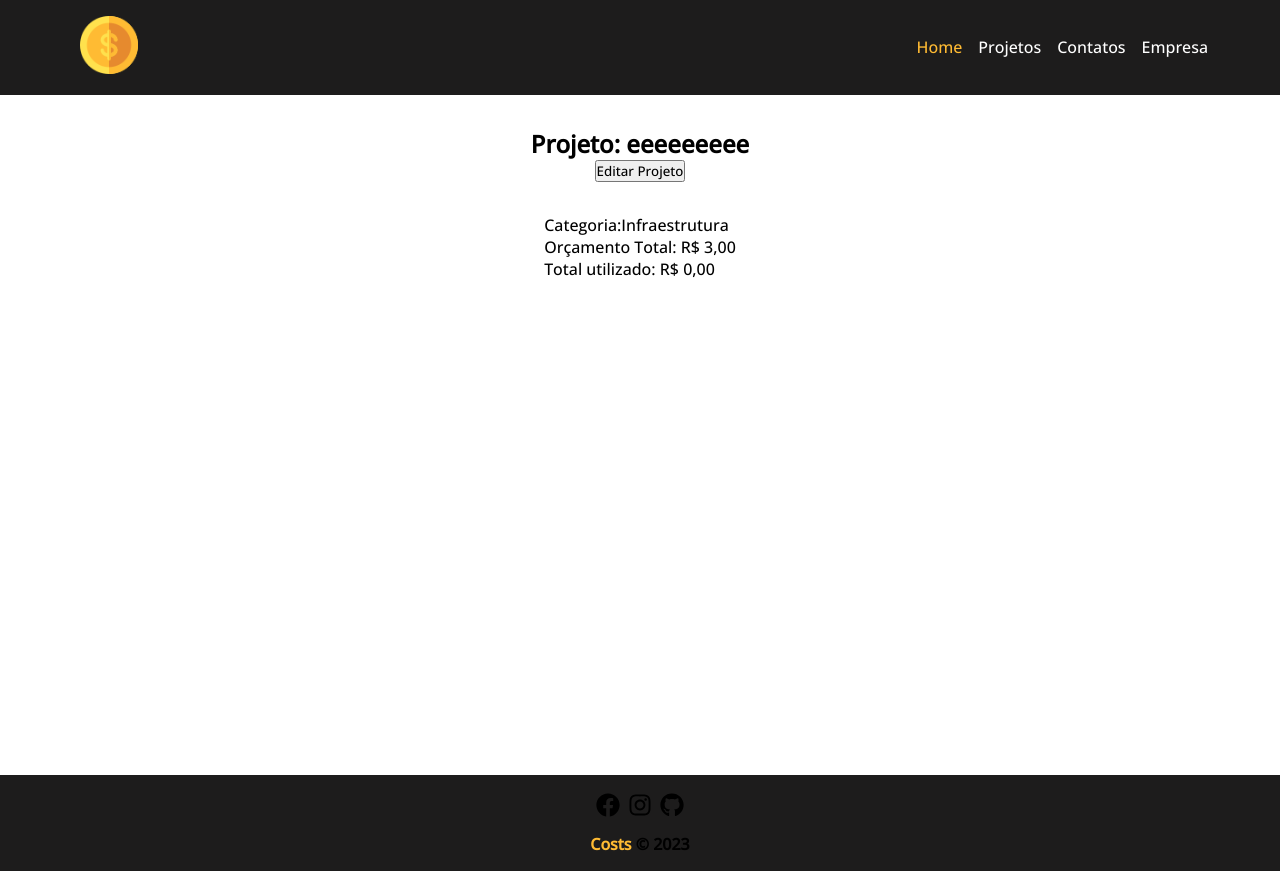
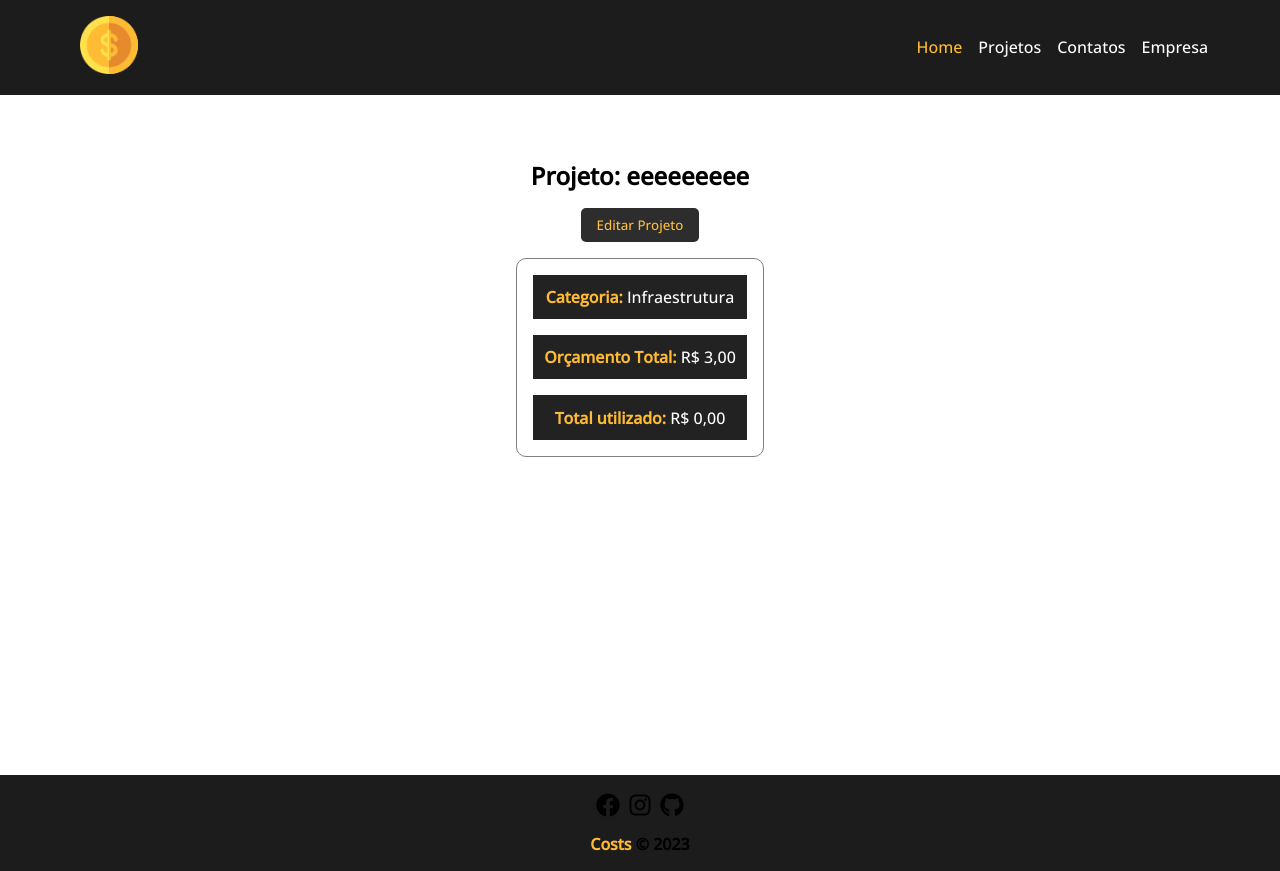
Before and after one commit to Brunowcst/AppFinancas, a React (Create React App) app in the folder app-financas/: page /project/1 in a window 1280 px wide. Built offline with nearby package versions, Linux system fonts and the light colour scheme; data requests are answered from the project's data file.

Commit message:
Estilizações iniciais da página de projetos

```diff
--- a/app-financas/src/components/layout/Container.module.css
+++ b/app-financas/src/components/layout/Container.module.css
@@ -1,4 +1,5 @@
 .container {
+    padding-top: 2rem;
     display: flex;
     justify-content: space-between;
     flex-wrap: wrap;
@@ -6,7 +7,7 @@
 }
 
 .container > div {
-    padding-top: 2rem;
+
     margin: 0 auto;
 }
 
--- a/app-financas/src/components/pages/Project.js
+++ b/app-financas/src/components/pages/Project.js
@@ -2,7 +2,7 @@ import React, { useState, useEffect } from 'react';
 import {useParams} from 'react-router-dom'
 import Loading from '../layout/Loading';
 import Container from '../layout/Container'
-import SubmitButton from '../form/SubmitButton'
+import styles from './Project.module.css'
 
 function Project(props) {
     const {id} = useParams();
@@ -33,26 +33,26 @@ function Project(props) {
     return (
         <>
         {project.name ? (
-            <div>
+            <div className={styles.mainContainer}>
                 <Container customClass="column">
                     <h2>Projeto: {project.name}</h2>
                     <button onClick={toggleProjectForm}>{!showProject ? 'Editar Projeto' : 'Fechar'}</button>
                     {!showProject ?
-                    (<div>
+                    (<div className={styles.projectsInformations}>
                         <p>
-                            <span>Categoria:</span>
+                            <span>Categoria: </span>
                             {project.category.name}
                         </p>
                         <p>
-                            <span>Orçamento Total: R$ </span>
-                            {Number(project.budget).toLocaleString("pt-BR", { minimumFractionDigits: 2, maximumFractionDigits: 2 })}
+                            <span>Orçamento Total: </span>
+                            R$ {Number(project.budget).toLocaleString("pt-BR", { minimumFractionDigits: 2, maximumFractionDigits: 2 })}
                         </p>
                         <p>
-                            <span>Total utilizado: R$ </span>
-                            {Number(project.cost).toLocaleString("pt-BR", { minimumFractionDigits: 2, maximumFractionDigits: 2 })}
+                            <span>Total utilizado: </span>
+                            R$ {Number(project.cost).toLocaleString("pt-BR", { minimumFractionDigits: 2, maximumFractionDigits: 2 })}
                         </p>
                     </div>
-                    ) : (<div>Aberto</div>)}
+                    ) : ("")}
                 </Container>
             </div>
         ) : (<Loading/>)}
--- /dev/null
+++ b/app-financas/src/components/pages/Project.module.css
@@ -0,0 +1,40 @@
+.mainContainer span{
+    color: #ffbb33;
+    font-weight: bold;
+}
+
+.mainContainer h2 {
+    padding-bottom: 1rem;
+}
+
+.mainContainer button{
+    background-color: #222;
+    color: #ffbb33;
+    text-decoration: none;
+    border: none;
+    padding: 0.5rem 1rem;
+    border-radius: 5px;
+    cursor: pointer;
+    opacity: .95;
+    margin-bottom: 1rem;
+}
+
+.mainContainer button:hover{
+    opacity: 1;
+}
+
+.projectsInformations {
+    display: flex;
+    flex-direction: column;
+    gap: 1rem;
+    border: 1px solid gray;
+    padding: 1rem;
+    border-radius: 10px;
+}
+
+.mainContainer p {
+    text-align: center;
+    background-color: #222;
+    padding: 0.7rem;
+    color: white;
+}
```
